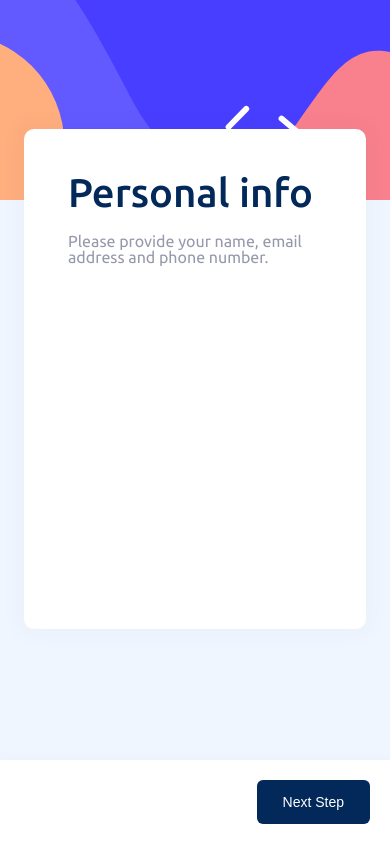
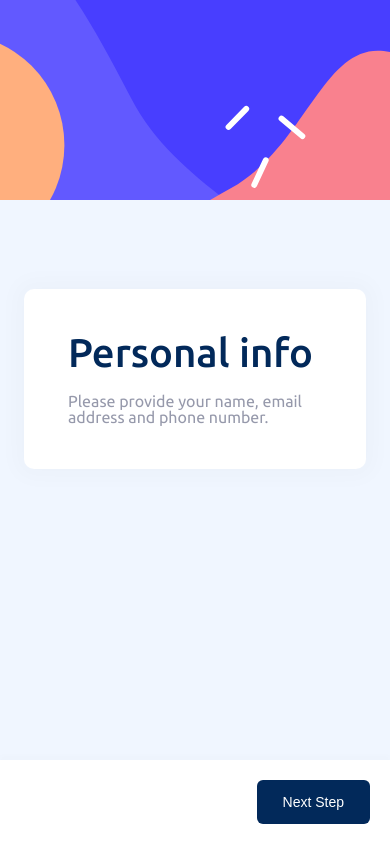
Before and after one commit to hun-ah/multi-step-form-v2, a React (Vite) app: page / in a window 390 px wide. Built offline with nearby package versions, Linux system fonts and the light colour scheme.

Commit message:
adjusted height

```diff
--- a/src/components/layout/layout.module.css
+++ b/src/components/layout/layout.module.css
@@ -1,6 +1,5 @@
 .container {
   display: flex;
-  height: 600px;
   background: var(--white);
   padding: 20px;
   border-radius: 10px;
@@ -11,12 +10,12 @@
 @media screen and (min-width: 1168px) {
   .container {
     position: relative;
+    height: 600px;
   }
 }
 
 @media screen and (max-width: 1168px) {
   .container {
-    height: 500px;
     margin-bottom: 110px;
   }
 }
```
